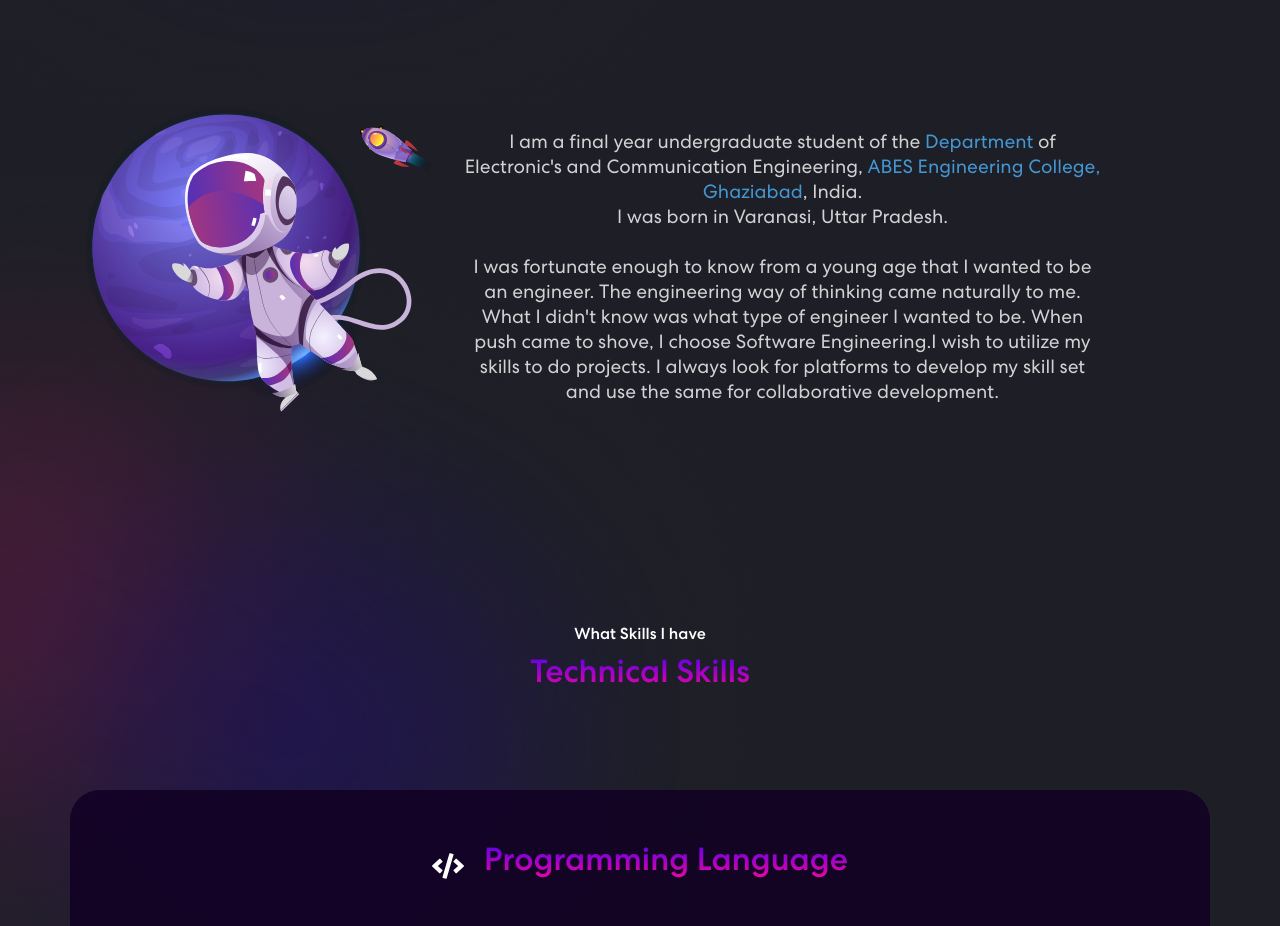
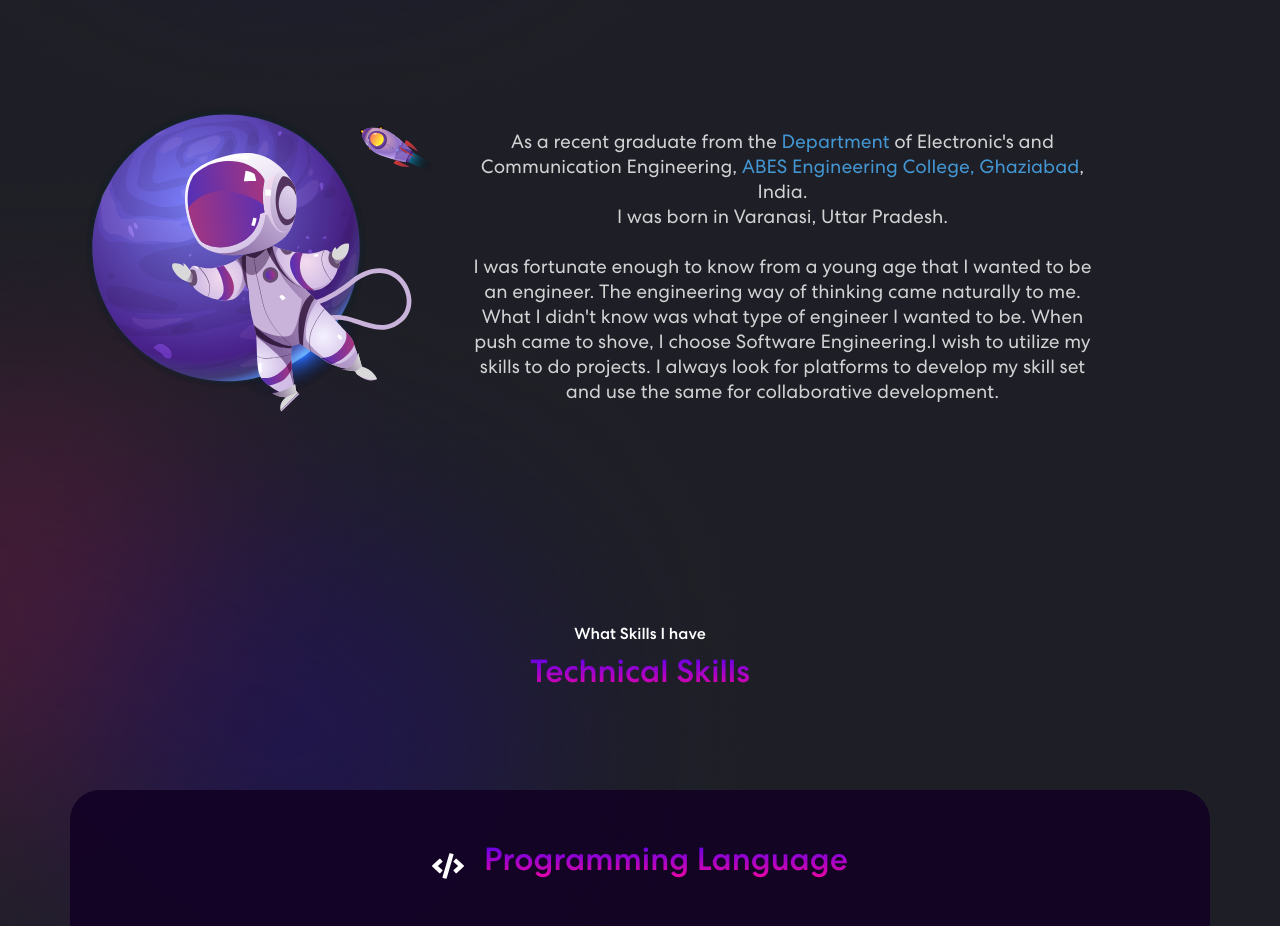
Before and after one commit to Maneek4949/Portfolio, a React (Create React App) app: page / in a window 1280 px wide. Shown: the part 920-1846 px from the top of the page. Built offline with nearby package versions, Linux system fonts and the light colour scheme.

Commit message:
changes in About section

```diff
--- a/src/component/About/About.jsx
+++ b/src/component/About/About.jsx
@@ -20,7 +20,8 @@ function About(){
             </Col>
             <Col  xs={12} md={7} xl={7} className="info">
             <p data-aos="fade-up">
-            I am a final year undergraduate student of the <span style={{ color: "#4db5ff" }}>Department</span> of Electronic's and  Communication Engineering, <span style={{ color: "#4db5ff" }}>ABES Engineering College, Ghaziabad</span>, India.<br /> I was born in Varanasi, Uttar Pradesh.<br /><br />
+
+              As a recent graduate from the <span style={{ color: "#4db5ff" }}>Department</span> of Electronic's and  Communication Engineering, <span style={{ color: "#4db5ff" }}>ABES Engineering College, Ghaziabad</span>, India.<br /> I was born in Varanasi, Uttar Pradesh.<br /><br />
 
             I was fortunate enough to know from a young age that I wanted to be an engineer. The engineering way of thinking came naturally to me. What I didn't know was what type of engineer I wanted to be. When push came to shove, I choose Software Engineering.I wish to utilize my skills to do projects. I always look for platforms to develop my skill set and use the same for collaborative development.
           </p>
```
Also changed, not shown: 22 other files (tests, documents, lock files or other folders).
